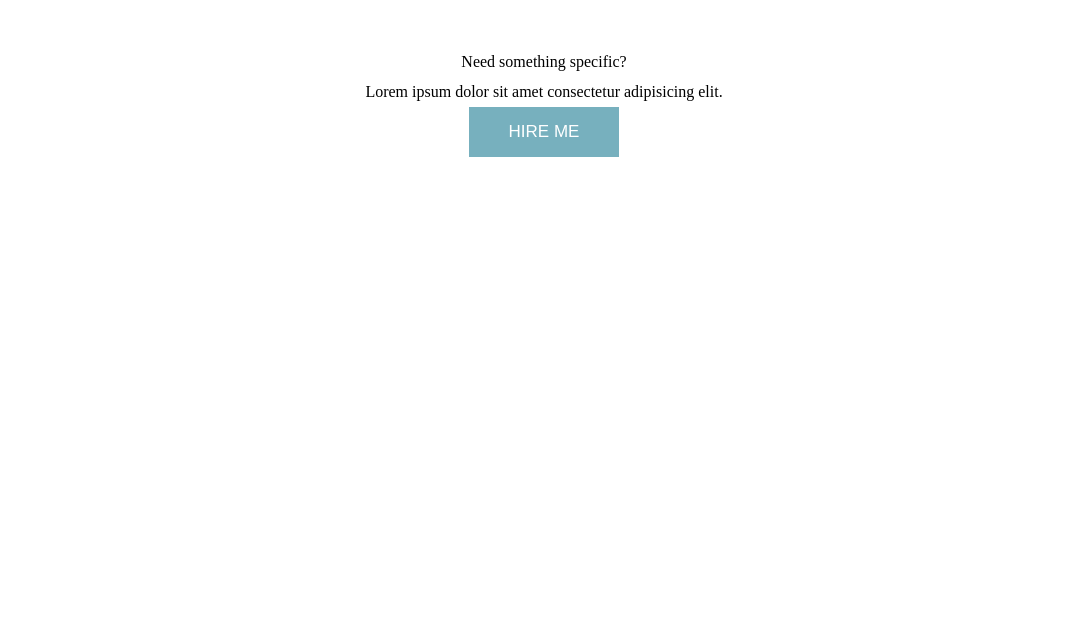
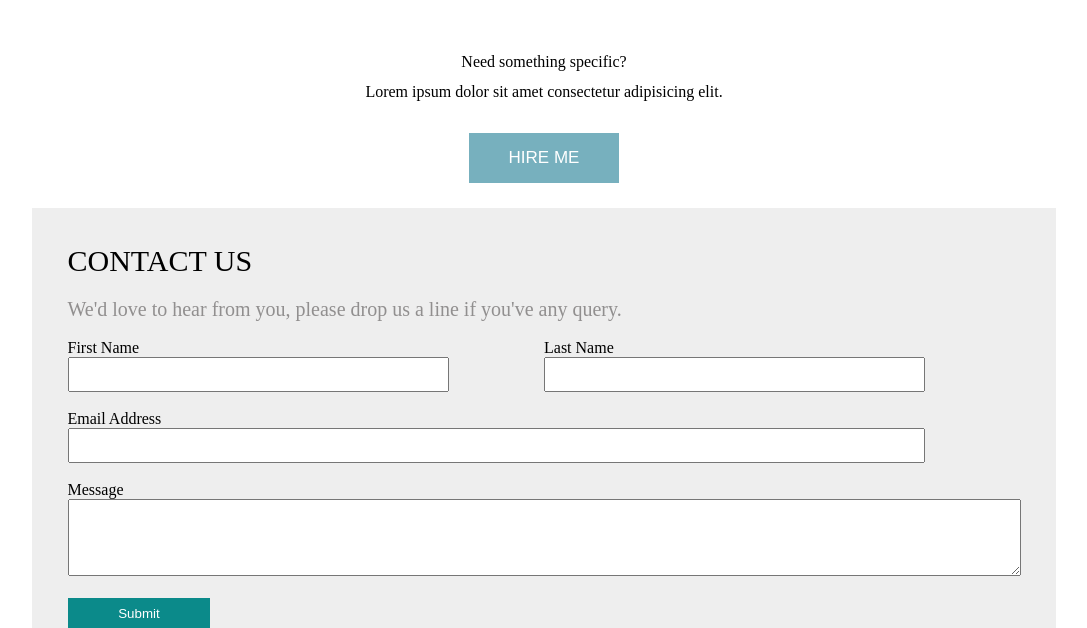
Before and after one commit to firozhmed/portfolio-, a plain HTML site: page index.html in a window 1280 px wide. Shown: the part 1199-1827 px from the top of the page, without its empty margins (96-1183 px from the left). Before the commit the page ends 1356 px from the top, so only its background shows below. Drawn offline with Linux system fonts and the light colour scheme.

Commit message:
challenge3

```diff
--- a/index.html
+++ b/index.html
@@ -121,11 +121,28 @@
 	<center> <button  class="me">HIRE ME</button> </center>
 
 
-     <form>
+	 <form   class="formm" >
+	</br></br>
 
+		 <fieldset>
+		 <legend>CONTACT US</legend>
+		 <label  class="please"> We'd love to hear from you, please drop us a line if you've any query.</label>
+	 </br>	</br> 	 <label  type="text" class="name" > First Name</label>
+	 <label type="text"  class="name     " > Last Name</label>
+	</br>
+	 <input type="text"  class="name1"> <input type="text" class="name1  name2">
+	</br>	</br>
+	<label>Email Address</label>
+</br>
+<input class="emaila" type="email">
+</br>	</br>
+<label>Message</label>
+</br>
+<textarea   cols="117" rows="5"></textarea>
 
-
-
+</br>	</br>
+<input type="submit"  class="submitt">
+</fieldset>
 	 </form>
 
 
--- a/style.css
+++ b/style.css
@@ -195,13 +195,76 @@ p.lorem
 	background-color: rgb(119, 176, 190);
 	color: #fff;
 	border: none;
+	margin-bottom: 2%;
+	margin-top: 2%;
 }
 
 
+.name
+{
+
+}
+.formm
+{
+	background-color: #eee;
+	width: 80%;
+	margin: 0 auto;
+}
+
+fieldset
+{
+	border: none;
+	width: 90%;
+	margin: 0 auto;
 
 
+}
 
+legend
+{
+	font-size: 30px;
 
+	margin-bottom: 20px;
+
+}
+.please
+{
+	font-size: 20px;
+	color: rgb(145, 143, 143);
+}
+
+.name{
+    float: left;
+	width: 50%;
+
+}
+
+.name1
+{
+
+	width: 40%;
+	height: 35px;
+}
+
+.name2
+{
+	margin-left: 9.6%;
+}
+
+.emaila
+{
+	width: 90%;
+	height: 35px;
+}
+
+.submitt
+{
+	background-color: rgb(11, 138, 138);
+	color: #fff;
+	width: 15%;
+	height: 30px;
+	border: none;
+}
 
 
 
```
